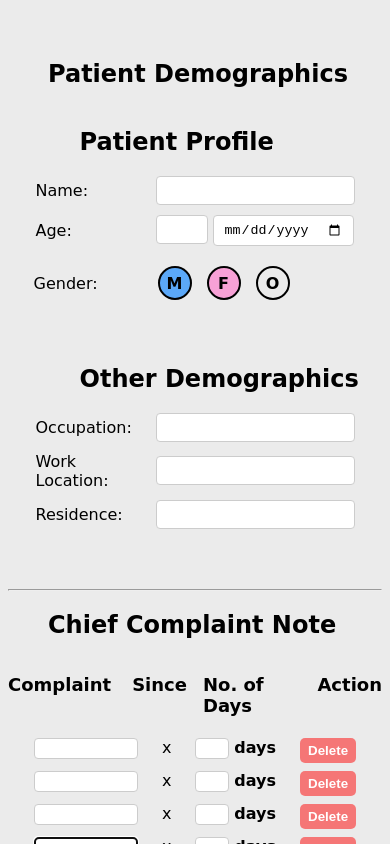
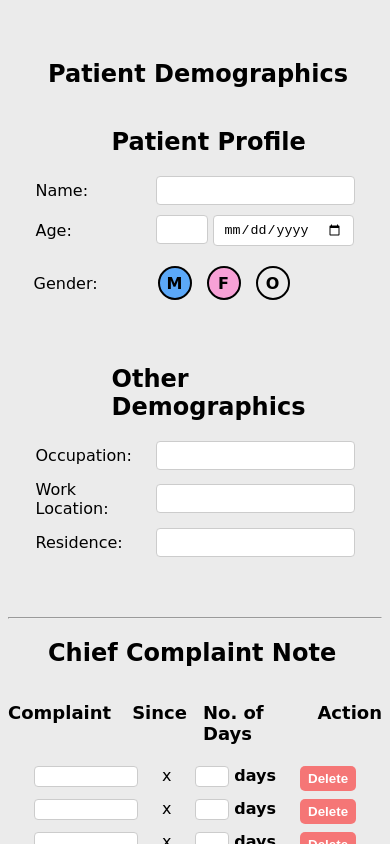
Before and after one commit to himanshurajput8/HealthCare, a React (Vite) app: page / in a window 390 px wide. Shown: the top 844 px of the page. Built offline with nearby package versions, Linux system fonts and the light colour scheme.

Commit message:
responsive code

```diff
--- a/src/components/patientsDemographics/PatientProfiles.css
+++ b/src/components/patientsDemographics/PatientProfiles.css
@@ -1,15 +1,18 @@
-body{
+body {
     background-color: rgba(210, 210, 210, 0.429);
-   font-family: 'Comic Sans MS', cursive, sans-serif;
+    font-family: 'Comic Sans MS', cursive, sans-serif;
 }
+
 .demographics-container {
     max-width: 1000px;
     margin: 0 auto;
     padding: 2rem 1rem;
 }
-.demographics-container h2{
+
+.demographics-container h2 {
     font-weight: bold;
 }
+
 .form-container {
     display: flex;
     justify-content: center;
@@ -18,10 +21,13 @@
     border-radius: 10px;
 
 }
-.demographicsContainer{
+
+.demographicsContainer {
     margin-top: 1.8rem;
 }
-.form-container h2, .demographicsContainer h2{
+
+.form-container h2,
+.demographicsContainer h2 {
     margin-left: 4rem;
 }
 
@@ -108,14 +114,19 @@
 
 /* responsive code */
 @media only screen and (max-width: 768px) {
-    .form-container{
+    .form-container {
         flex-direction: column;
         gap: 1rem;
     }
-    .section-heading{
+
+    .section-heading {
         margin-left: 1.5rem;
         font-weight: bold;
     }
 
+    .form-container h2,
+    .demographicsContainer h2 {
+        margin-left: 6rem;
+    }
 
 }
```
